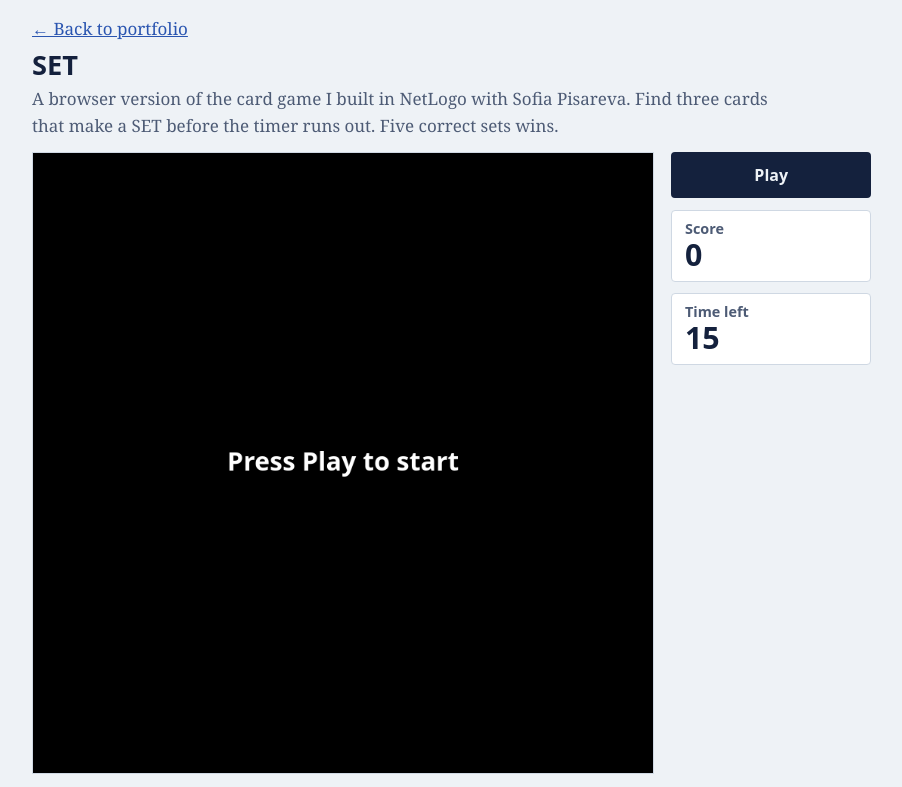
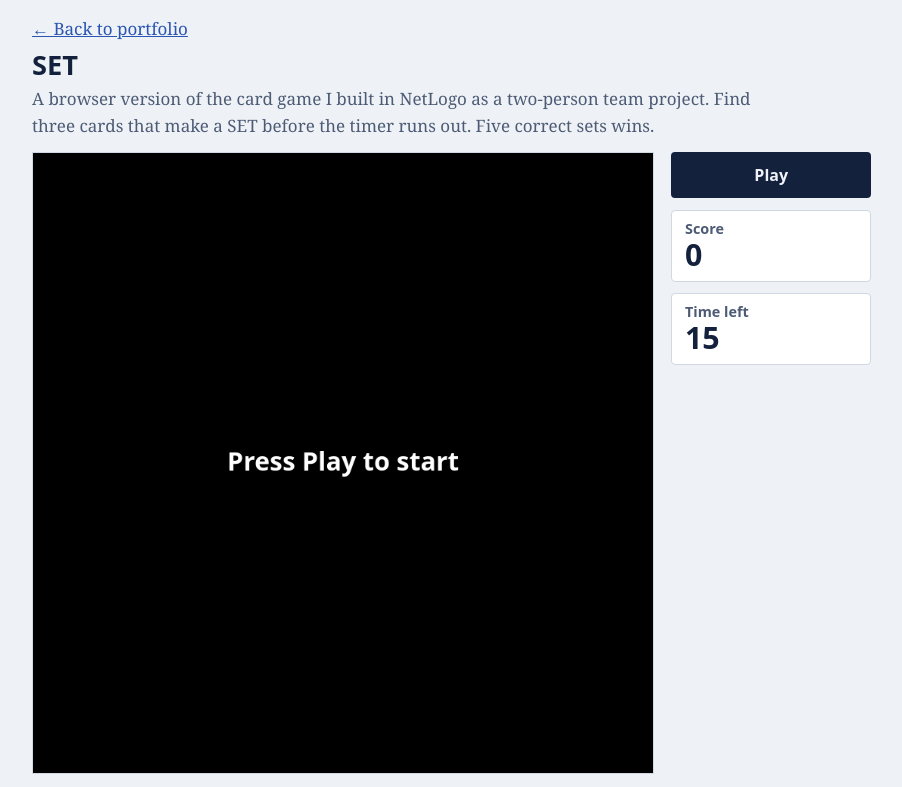
Before and after one commit to mayaagge/mayaagge.github.io, a plain HTML site: page play/set.html in a window 1280 px wide. Shown: the top 787 px of the page, without its empty margins (128-1030 px from the left). Drawn offline with Linux system fonts and the light colour scheme.

Commit message:
Update project description in set.html

```diff
--- a/play/set.html
+++ b/play/set.html
@@ -31,7 +31,7 @@
 <div class="wrap">
   <a href="../index.html">&larr; Back to portfolio</a>
   <h1>SET</h1>
-  <p>A browser version of the card game I built in NetLogo with Sofia Pisareva. Find three cards that make a SET before the timer runs out. Five correct sets wins.</p>
+  <p>A browser version of the card game I built in NetLogo as a two-person team project. Find three cards that make a SET before the timer runs out. Five correct sets wins.</p>
 
   <div class="game">
     <canvas id="c" width="820" height="820" aria-label="SET game board, a 3 by 3 grid of cards"></canvas>
```
